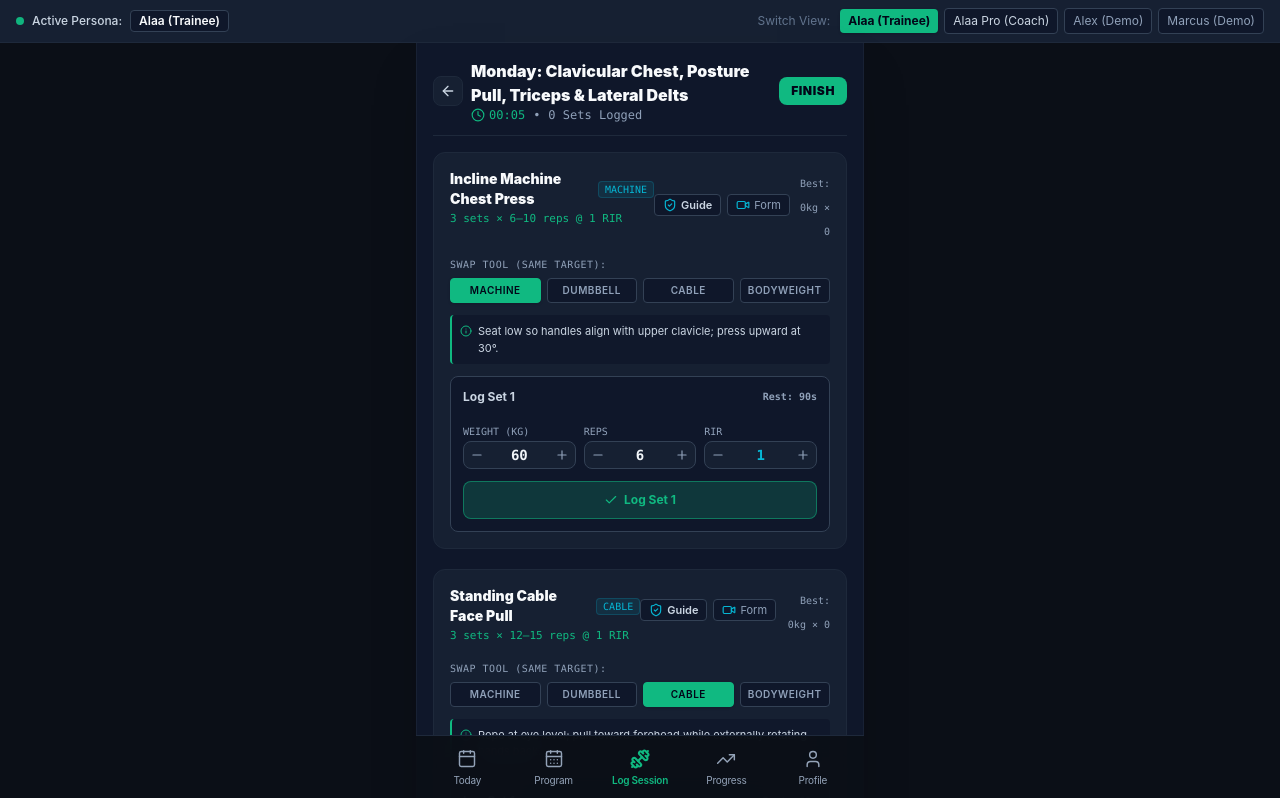
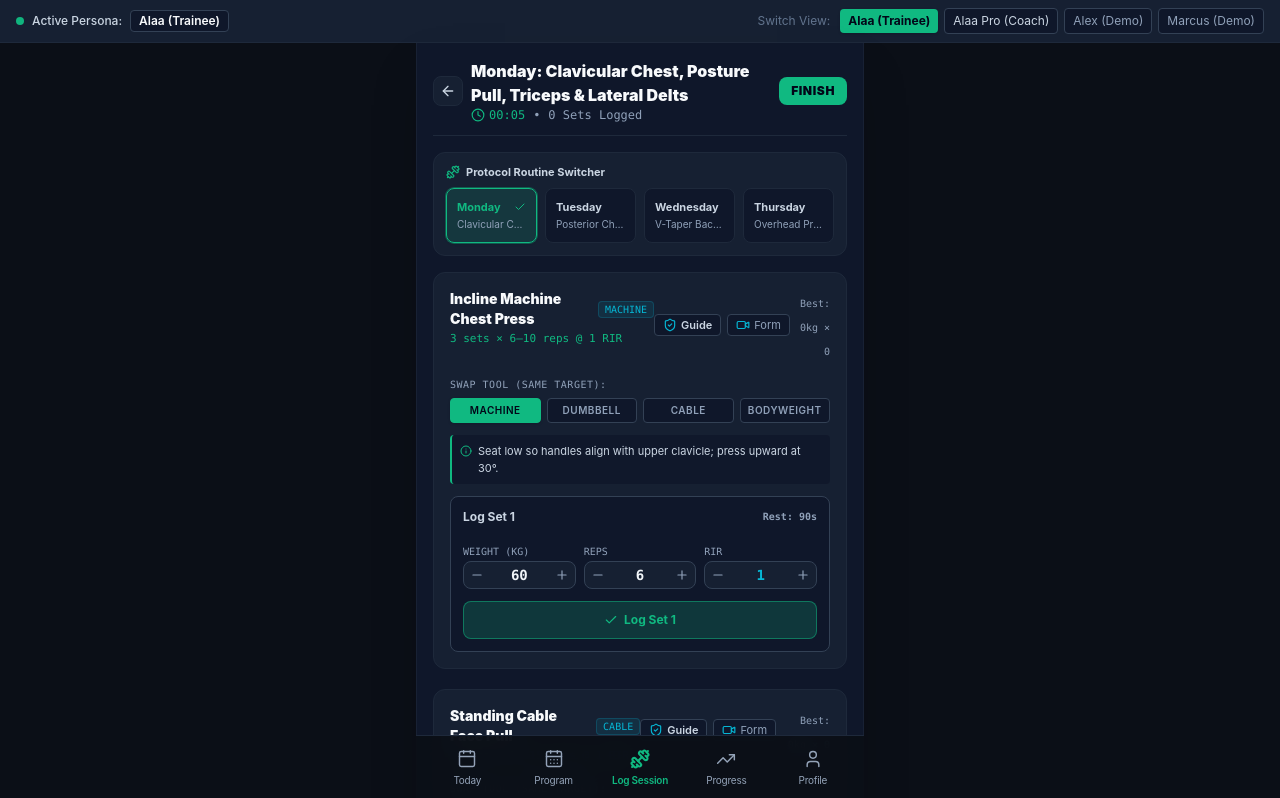
Before and after one commit to aroucadi/vyra, a Next.js app: page /session in a window 1280 px wide. Shown: the top 798 px of the page. Built offline with nearby package versions, Linux system fonts and the light colour scheme.

Commit message:
feat(trainee): interactive workout protocol switcher and rest day preview for Alaa testing

```diff
--- a/src/app/(trainee)/program/page.tsx
+++ b/src/app/(trainee)/program/page.tsx
@@ -238,7 +238,7 @@ export default function ProgramCalendarPage() {
 
             <div className="pt-2">
               <Link
-                href="/session"
+                href={`/session?day=${previewDay.dayOfWeek}`}
                 className="w-full py-3 rounded-xl bg-[#10B981] text-slate-950 font-black text-xs uppercase tracking-wider flex items-center justify-center gap-1.5"
               >
                 <Play className="w-3.5 h-3.5 fill-slate-950" />
--- a/src/app/(trainee)/session/page.tsx
+++ b/src/app/(trainee)/session/page.tsx
@@ -18,10 +18,11 @@ import {
   Info,
   Flame,
   ShieldCheck,
+  Dumbbell,
 } from "lucide-react";
 import { appStore } from "@/lib/store";
 import { formatDuration, checkIsPersonalRecord, resolveProgramDay, isSafeUrl } from "@/lib/utils";
-import { SetLog, WorkoutSession, EquipmentOption, EquipmentType } from "@/lib/types";
+import { SetLog, WorkoutSession, EquipmentOption, EquipmentType, ProgramDay } from "@/lib/types";
 import { saveSessionAction } from "@/lib/actions/session";
 import { ExerciseConfidenceCard } from "@/components/trainee/ExerciseConfidenceCard";
 
@@ -55,60 +56,21 @@ interface ExerciseState {
   totalSets?: number;
 }
 
-export default function SessionLoggingPage() {
-  const router = useRouter();
-  const searchParams = useSearchParams();
-  const currentUser = appStore.getCurrentUser();
-  const activeProgram = appStore.getActiveProgramForTrainee(currentUser.id);
-  const resolved = activeProgram ? resolveProgramDay(activeProgram.startDate) : null;
-  const currentWeek = activeProgram?.weeks.find((w) => w.weekIndex === resolved?.weekIndex) || activeProgram?.weeks[0];
-  const currentDay = currentWeek?.days.find((d) => d.dayOfWeek === resolved?.dayOfWeek) || currentWeek?.days[0];
-
-  // Elapsed session timer
-  const [sessionSeconds, setSessionSeconds] = useState(0);
-
-  // Active rest timer countdown
-  const [restSecondsLeft, setRestSecondsLeft] = useState<number | null>(null);
-  const [restTotalSeconds, setRestTotalSeconds] = useState(90);
-  const [soundEnabled, setSoundEnabled] = useState(true);
-
-  // PR Celebration Modal / Toast
-  const [recentPR, setRecentPR] = useState<{ exercise: string; weight: number; reps: number } | null>(null);
-
-  // Session summary dialog on finish
-  const [showSummary, setShowSummary] = useState(false);
-
-  // Active Exercise Confidence Card Modal
-  const [activeConfidenceModalIndex, setActiveConfidenceModalIndex] = useState<number | null>(null);
-
-  // Parse any passed equipment overrides from Today page
-  const initialOverrides = (() => {
-    try {
-      const p = searchParams.get("overrides");
-      if (p) {
-        const parsed = JSON.parse(p);
-        if (parsed && typeof parsed === "object" && !Array.isArray(parsed)) {
-          return parsed as Record<string, EquipmentType>;
-        }
-      }
-    } catch {
-      // ignore
-    }
-    return {} as Record<string, EquipmentType>;
-  })();
-
-  // Workout Exercises state dynamically derived from active program day
-  const [exercises, setExercises] = useState<ExerciseState[]>(() => {
-    if (currentDay && currentDay.blocks && currentDay.blocks.length > 0) {
+function buildExerciseStates(
+  targetDay: ProgramDay | undefined,
+  overrides: Record<string, EquipmentType>,
+  userId: string
+): ExerciseState[] {
+  if (targetDay && targetDay.blocks && targetDay.blocks.length > 0) {
     const list: ExerciseState[] = [];
     const validEquipments: EquipmentType[] = ["machine", "dumbbell", "cable", "bodyweight"];
-      currentDay.blocks.forEach((b) => {
+    targetDay.blocks.forEach((b) => {
       b.exercises.forEach((ex, exIdx) => {
         const isSuperset = b.type === "superset" || b.type === "circuit";
         const suffix = isSuperset
           ? ` (${b.type === "superset" ? "Superset" : "Circuit"} ${String.fromCharCode(65 + exIdx)})`
           : "";
-          const overrideVal = initialOverrides[ex.id];
+        const overrideVal = overrides[ex.id];
         const activeEquipment = (overrideVal && validEquipments.includes(overrideVal))
           ? overrideVal
           : ex.selectedEquipment || (ex.equipmentVariations && ex.equipmentVariations[0]?.equipmentType) || "machine";
@@ -118,7 +80,7 @@ export default function SessionLoggingPage() {
         const initialVideo = activeVariant?.videoUrl || ex.videoUrl;
 
         const pb = appStore.getPersonalBestForExercise(
-            currentUser.id,
+          userId,
           activeVariant ? activeVariant.exerciseName : ex.exerciseName,
           activeEquipment
         );
@@ -149,6 +111,62 @@ export default function SessionLoggingPage() {
     });
     if (list.length > 0) return list;
   }
+  return [];
+}
+
+export default function SessionLoggingPage() {
+  const router = useRouter();
+  const searchParams = useSearchParams();
+  const currentUser = appStore.getCurrentUser();
+  const activeProgram = appStore.getActiveProgramForTrainee(currentUser.id);
+  const resolved = activeProgram ? resolveProgramDay(activeProgram.startDate) : null;
+  const currentWeek = activeProgram?.weeks.find((w) => w.weekIndex === resolved?.weekIndex) || activeProgram?.weeks[0];
+
+  // All training days in current week that contain exercises
+  const trainingDays = currentWeek?.days.filter((d) => d.blocks && d.blocks.length > 0) || [];
+
+  // Parse any passed equipment overrides from Today page
+  const initialOverrides = (() => {
+    try {
+      const p = searchParams.get("overrides");
+      if (p) {
+        const parsed = JSON.parse(p);
+        if (parsed && typeof parsed === "object" && !Array.isArray(parsed)) {
+          return parsed as Record<string, EquipmentType>;
+        }
+      }
+    } catch {
+      // ignore
+    }
+    return {} as Record<string, EquipmentType>;
+  })();
+
+  // Determine initial selected day:
+  // 1. From ?day= or ?dayOfWeek= query param
+  // 2. Or today's day if it has workout blocks
+  // 3. Or first available training day (e.g. Day 0 / Monday)
+  const initialDayOfWeek = (() => {
+    const p = searchParams.get("day") || searchParams.get("dayOfWeek");
+    if (p !== null && !isNaN(parseInt(p, 10))) {
+      const parsedDay = parseInt(p, 10);
+      const matched = currentWeek?.days.find((d) => d.dayOfWeek === parsedDay);
+      if (matched && matched.blocks && matched.blocks.length > 0) return matched.dayOfWeek;
+    }
+    const todayDay = currentWeek?.days.find((d) => d.dayOfWeek === resolved?.dayOfWeek);
+    if (todayDay && todayDay.blocks && todayDay.blocks.length > 0) {
+      return todayDay.dayOfWeek;
+    }
+    return trainingDays[0]?.dayOfWeek ?? 0;
+  })();
+
+  const [selectedDayOfWeek, setSelectedDayOfWeek] = useState<number>(initialDayOfWeek);
+  const currentDay = currentWeek?.days.find((d) => d.dayOfWeek === selectedDayOfWeek) || currentWeek?.days[0];
+
+  // Workout Exercises state dynamically derived from active program day
+  const [exercises, setExercises] = useState<ExerciseState[]>(() => {
+    const initialDay = currentWeek?.days.find((d) => d.dayOfWeek === initialDayOfWeek);
+    const built = buildExerciseStates(initialDay, initialOverrides, currentUser.id);
+    if (built.length > 0) return built;
     return [
       {
         id: "ep1",
@@ -204,6 +222,31 @@ export default function SessionLoggingPage() {
       },
     ];
   });
+
+  const handleSelectDay = (dayNum: number) => {
+    setSelectedDayOfWeek(dayNum);
+    const target = currentWeek?.days.find((d) => d.dayOfWeek === dayNum);
+    const built = buildExerciseStates(target, initialOverrides, currentUser.id);
+    setExercises(built);
+    setActiveConfidenceModalIndex(null);
+  };
+
+  // Elapsed session timer
+  const [sessionSeconds, setSessionSeconds] = useState(0);
+
+  // Active rest timer countdown
+  const [restSecondsLeft, setRestSecondsLeft] = useState<number | null>(null);
+  const [restTotalSeconds, setRestTotalSeconds] = useState(90);
+  const [soundEnabled, setSoundEnabled] = useState(true);
+
+  // PR Celebration Modal / Toast
+  const [recentPR, setRecentPR] = useState<{ exercise: string; weight: number; reps: number } | null>(null);
+
+  // Session summary dialog on finish
+  const [showSummary, setShowSummary] = useState(false);
+
+  // Active Exercise Confidence Card Modal
+  const [activeConfidenceModalIndex, setActiveConfidenceModalIndex] = useState<number | null>(null);
 
   // Session elapsed timer ticker
   useEffect(() => {
@@ -393,6 +436,53 @@ export default function SessionLoggingPage() {
           Finish
         </button>
       </div>
+
+      {/* Protocol Routine Switcher (Always accessible so athlete can test/log any routine) */}
+      {trainingDays.length > 0 && (
+        <div className="bg-[#162032] border border-[#1E293B] rounded-xl p-3 space-y-2">
+          <div className="flex items-center justify-between text-xs">
+            <span className="text-[11px] font-bold text-slate-300 flex items-center gap-1.5">
+              <Dumbbell className="w-3.5 h-3.5 text-[#10B981]" />
+              Protocol Routine Switcher
+            </span>
+            {selectedDayOfWeek !== resolved?.dayOfWeek && (
+              <span className="text-[10px] font-mono text-[#06B6D4] bg-[#06B6D4]/10 px-2 py-0.5 rounded border border-[#06B6D4]/30 flex items-center gap-1">
+                <Sparkles className="w-3 h-3" />
+                Active Routine
+              </span>
+            )}
+          </div>
+          <div className="grid grid-cols-2 sm:grid-cols-4 gap-2">
+            {trainingDays.map((d) => {
+              const isSelected = d.dayOfWeek === selectedDayOfWeek;
+              const [dayPrefix, ...rest] = d.label.split(":");
+              const routineName = rest.join(":").trim();
+              return (
+                <button
+                  key={d.dayOfWeek}
+                  type="button"
+                  onClick={() => handleSelectDay(d.dayOfWeek)}
+                  className={`p-2.5 rounded-lg text-left transition border ${
+                    isSelected
+                      ? "bg-[#10B981]/15 border-[#10B981] text-slate-100 shadow-sm ring-1 ring-[#10B981]/40"
+                      : "bg-[#0F172A] border-[#1E293B] text-slate-400 hover:text-slate-200 hover:border-slate-600"
+                  }`}
+                >
+                  <div className="flex items-center justify-between">
+                    <span className={`text-[11px] font-bold ${isSelected ? "text-[#10B981]" : "text-slate-300"}`}>
+                      {dayPrefix.trim()}
+                    </span>
+                    {isSelected && <Check className="w-3 h-3 text-[#10B981]" />}
+                  </div>
+                  <p className="text-[10px] truncate text-slate-400 mt-0.5" title={routineName}>
+                    {routineName || "Workout Protocol"}
+                  </p>
+                </button>
+              );
+            })}
+          </div>
+        </div>
+      )}
 
       {/* 2. Floating Live Rest Timer Banner */}
       {restSecondsLeft !== null && (
```
Also changed, not shown: src/app/(trainee)/today/page.tsx (+53 -8 lines), 1 other file (tests, documents, lock files or other folders). Lines whose indentation alone changed are shown as unchanged.
